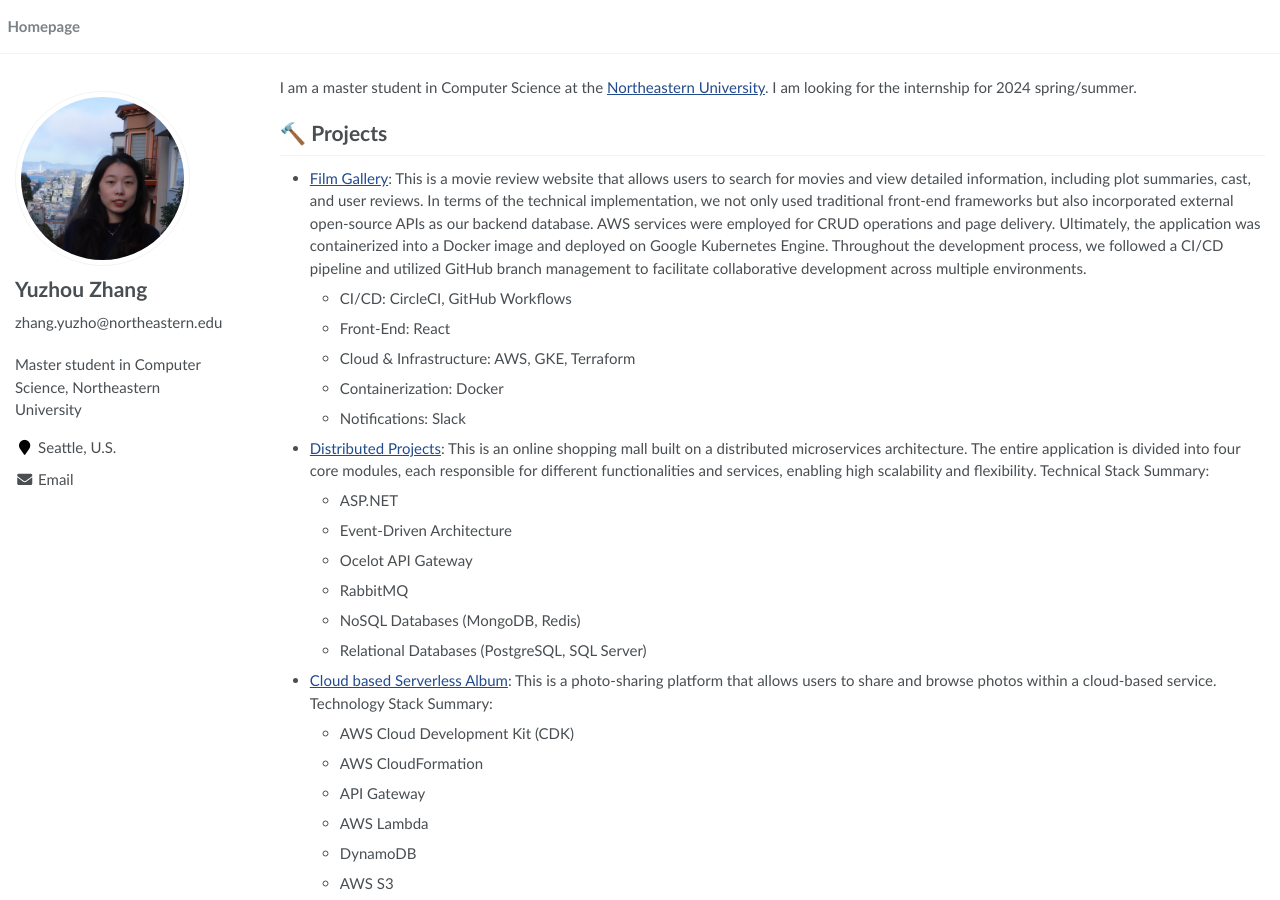
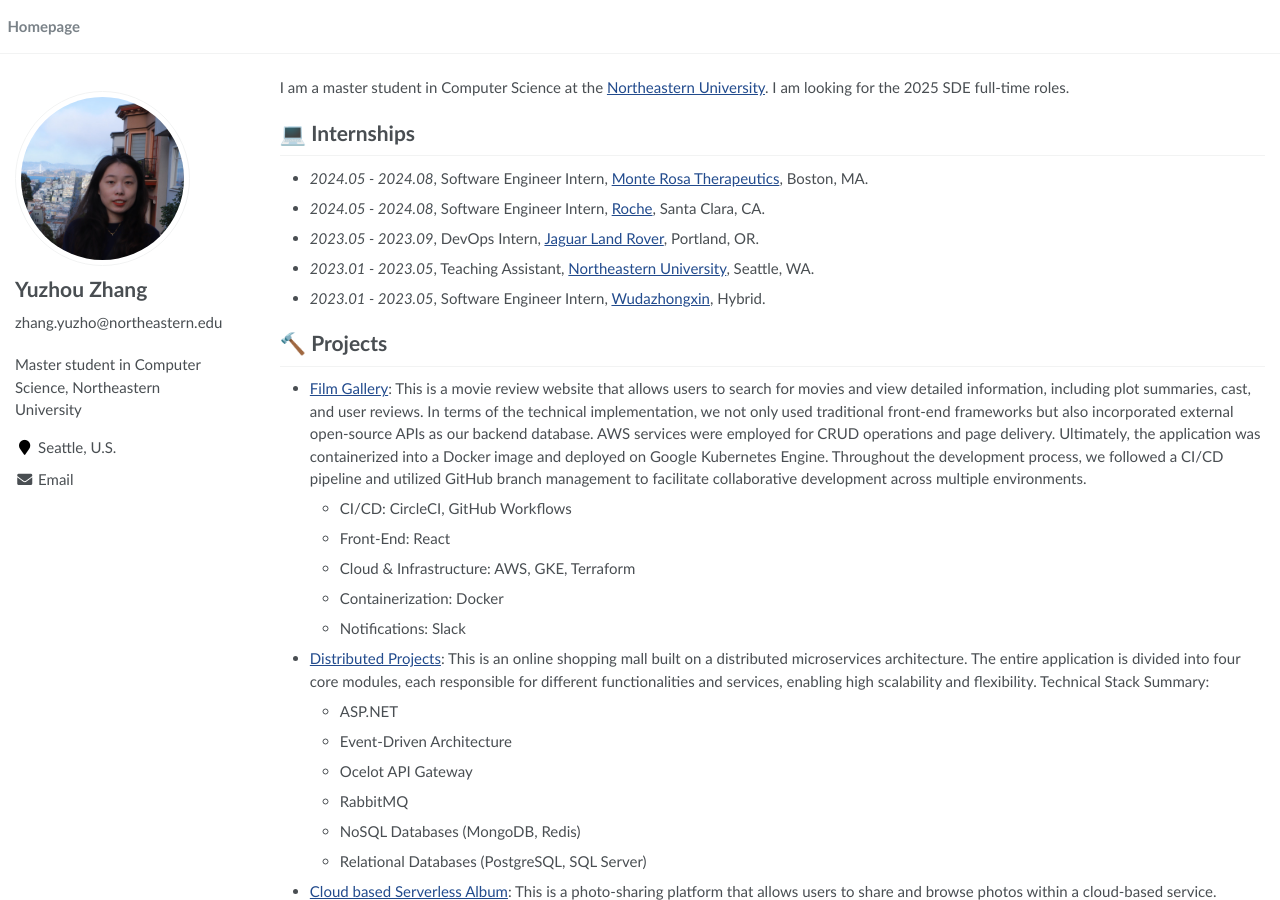
Before and after one commit to ZhangAmyyy/ZhangAmyyy.github.io, a Jekyll site: the page built from _pages/about.md, in a window 1280 px wide and 900 px high. Built offline with Jekyll 4.4.1, drawn with Linux system fonts in a browser that asks for light colours; some of the changed text lies outside the part shown.

Commit message:
internship experience updated

```diff
--- a/_pages/about.md
+++ b/_pages/about.md
@@ -17,7 +17,14 @@ redirect_from:
 
 <span class='anchor' id='about-me'></span>
 
-I am a master student in Computer Science at the [Northeastern University](https://www.northeastern.edu/). I am looking for the internship for 2024 spring/summer.
+I am a master student in Computer Science at the [Northeastern University](https://www.northeastern.edu/). I am looking for the 2025 SDE full-time roles.
+
+# 💻 Internships
+- *2024.05 - 2024.08*, Software Engineer Intern, [Monte Rosa Therapeutics](https://www.monterosatx.com/), Boston, MA.
+- *2024.05 - 2024.08*, Software Engineer Intern, [Roche](https://www.roche.com/), Santa Clara, CA.
+- *2023.05 - 2023.09*, DevOps Intern, [Jaguar Land Rover](https://www.jaguarlandrover.com/), Portland, OR.
+- *2023.01 - 2023.05*, Teaching Assistant, [Northeastern University](https://www.northeastern.edu/), Seattle, WA.
+- *2023.01 - 2023.05*, Software Engineer Intern, [Wudazhongxin](http://www.wudazhongxin.com/), Hybrid.
 
 # 🔨 Projects
 - [Film Gallery](https://github.com/ZhangAmyyy/film_gallery):
```
Also changed, not shown: other parts of _pages/about.md (+0 -4 lines).
